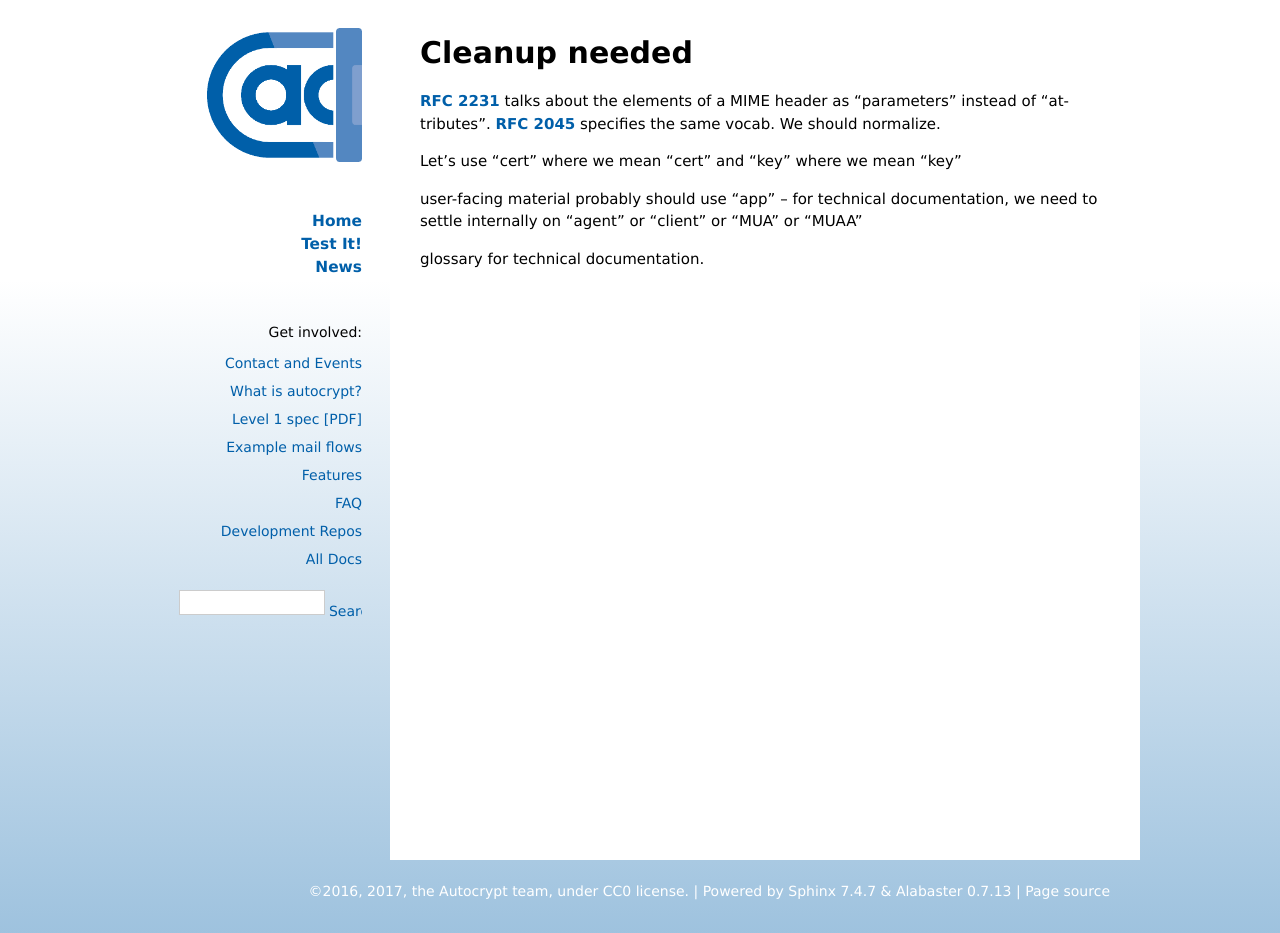
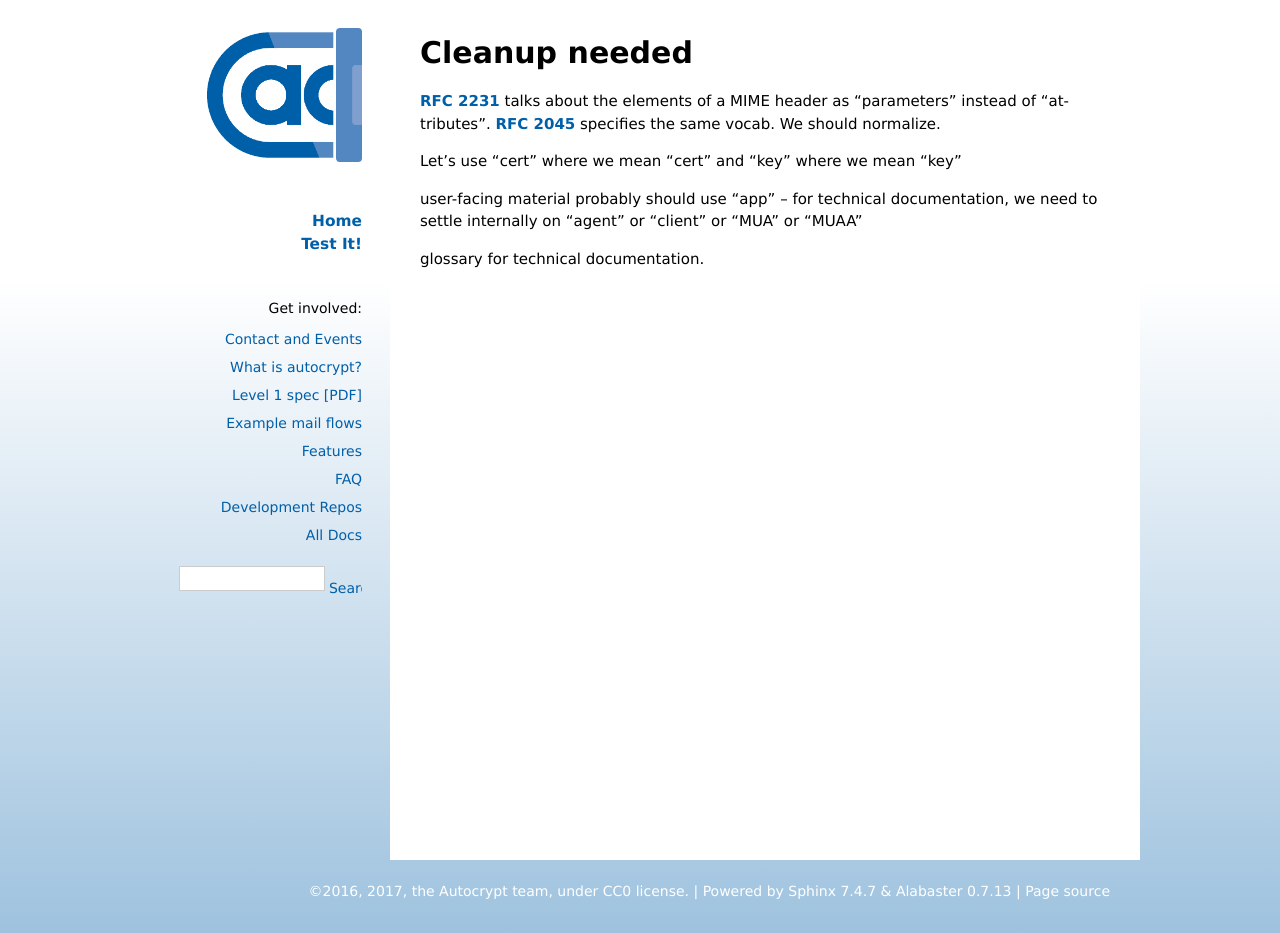
Before and after one commit to autocrypt/autocrypt, a Sphinx documentation site: the page built from doc/cleanup.rst, in a window 1280 px wide. Built offline with Sphinx 7.4.7, drawn with Linux system fonts in a browser that asks for light colours.

Commit message:
removed blog from table of contents

```diff
--- a/doc/_templates/globaltoc.html
+++ b/doc/_templates/globaltoc.html
@@ -6,7 +6,7 @@
     <ul>
       <li><a href="{{ pathto('index') }}" class="sidemenu">Home</a></li>
       <li><a href="{{ pathto('install') }}" class="sidemenu">Test It!</a></li>
-      <li><a href="{{ pathto('news') }}" class="sidemenu">News</a></li>
+      <!-- <li><a href="{{ pathto('news') }}" class="sidemenu">News</a></li> -->
     </ul>
   </div>
   <div class="subnav">
```
